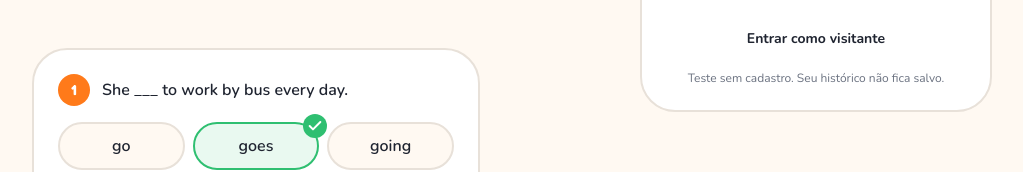
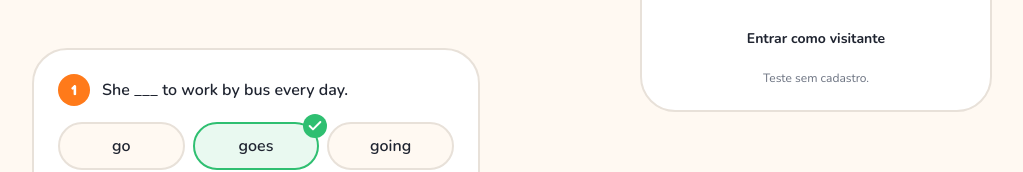
Before and after one commit to Americanoooo/app-ingles, a Next.js app: page / in a window 1280 px wide. Shown: the part 439-611 px from the top of the page, without its empty margins (128-1151 px from the left). Built offline with nearby package versions, Linux system fonts and the light colour scheme; no server answers.

Commit message:
Alterar texto

```diff
--- a/app/components/landing/BotaoVisitante.tsx
+++ b/app/components/landing/BotaoVisitante.tsx
@@ -39,7 +39,7 @@ export function BotaoVisitante() {
         {carregando ? "Entrando..." : "Entrar como visitante"}
       </Button>
       <p className="text-center text-xs text-muted-foreground">
-        Teste sem cadastro. Seu histórico não fica salvo.
+        Teste sem cadastro.
       </p>
       <p aria-live="polite" className="text-center text-sm font-semibold text-destructive-strong empty:hidden">
         {erro}
```
